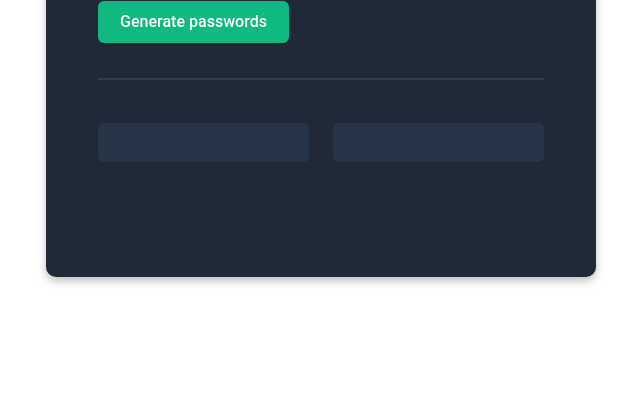
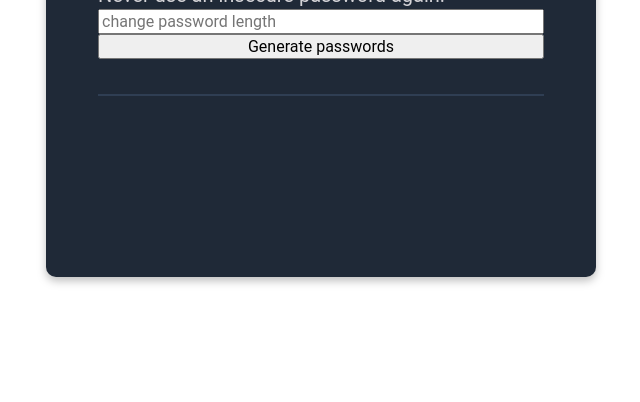
Before and after one commit to jt-old/project_password-generator, a website: page index.html in a window 1280 px wide. Shown: the part 398-800 px from the top of the page, without its empty margins (319-959 px from the left). Drawn offline with Linux system fonts and the light colour scheme.

Commit message:
add password length input

```diff
--- a/index.html
+++ b/index.html
@@ -14,7 +14,14 @@
           <span>Generate a</span><br />random password
         </h1>
         <p class="sub-heading">Never use an insecure password again.</p>
-        <button id="generatePasswords" onclick="generatePasswords()">
+        <input
+          type="number"
+          min="8"
+          max="21"
+          placeholder="change password length"
+          class="change-password-length"
+        />
+        <button id="generate-passwords-btn" onclick="generatePasswords()">
           Generate passwords
         </button>
         <!-- TODO on click of either passwords copy the text-->
@@ -22,9 +29,11 @@
           Generate passwords
         </button> -->
         <hr />
-        <div class="passwords-container">
-          <p id="passwordOne"></p>
-          <p id="passwordTwo"></p>
+        <div class="display-passwords-container">
+          <div class="pw-display one"></div>
+          <div class="pw-display two"></div>
+          <div class="pw-display three"></div>
+          <div class="pw-display four"></div>
         </div>
       </div>
     </div>
```
